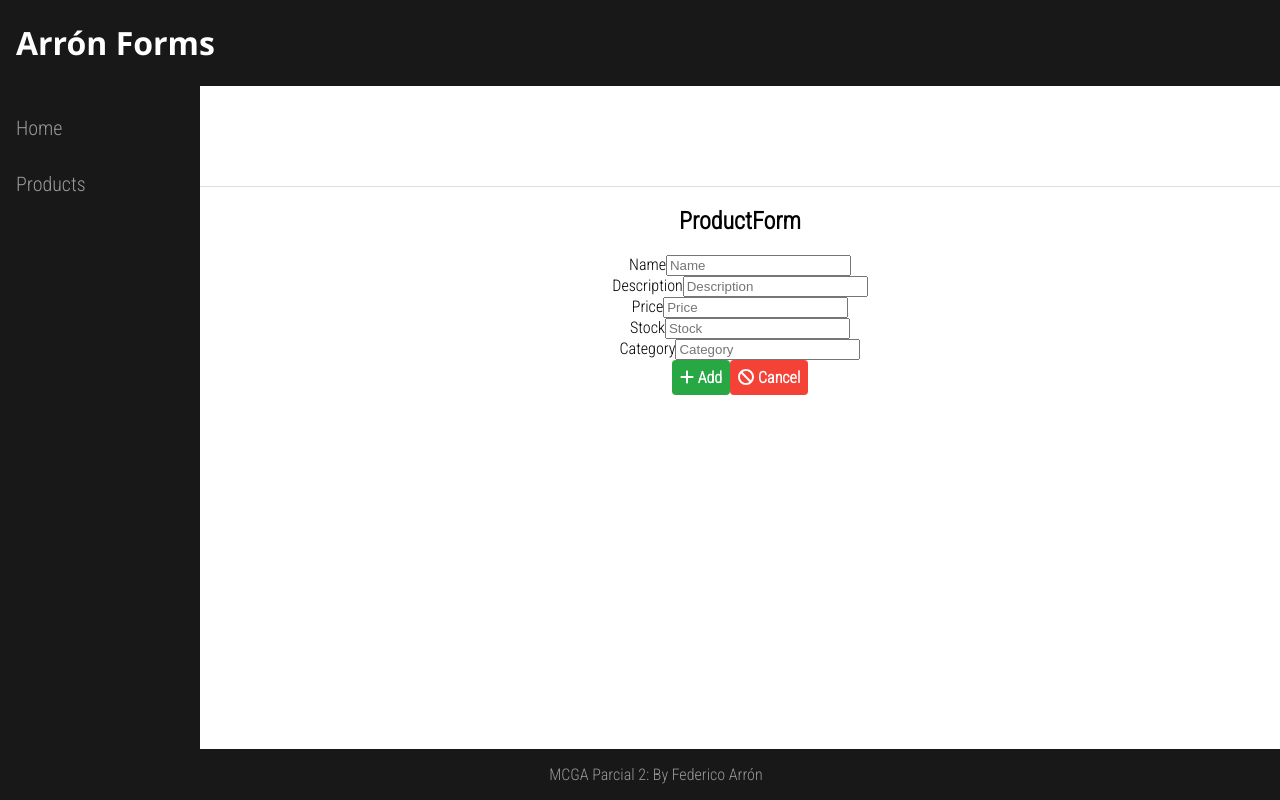
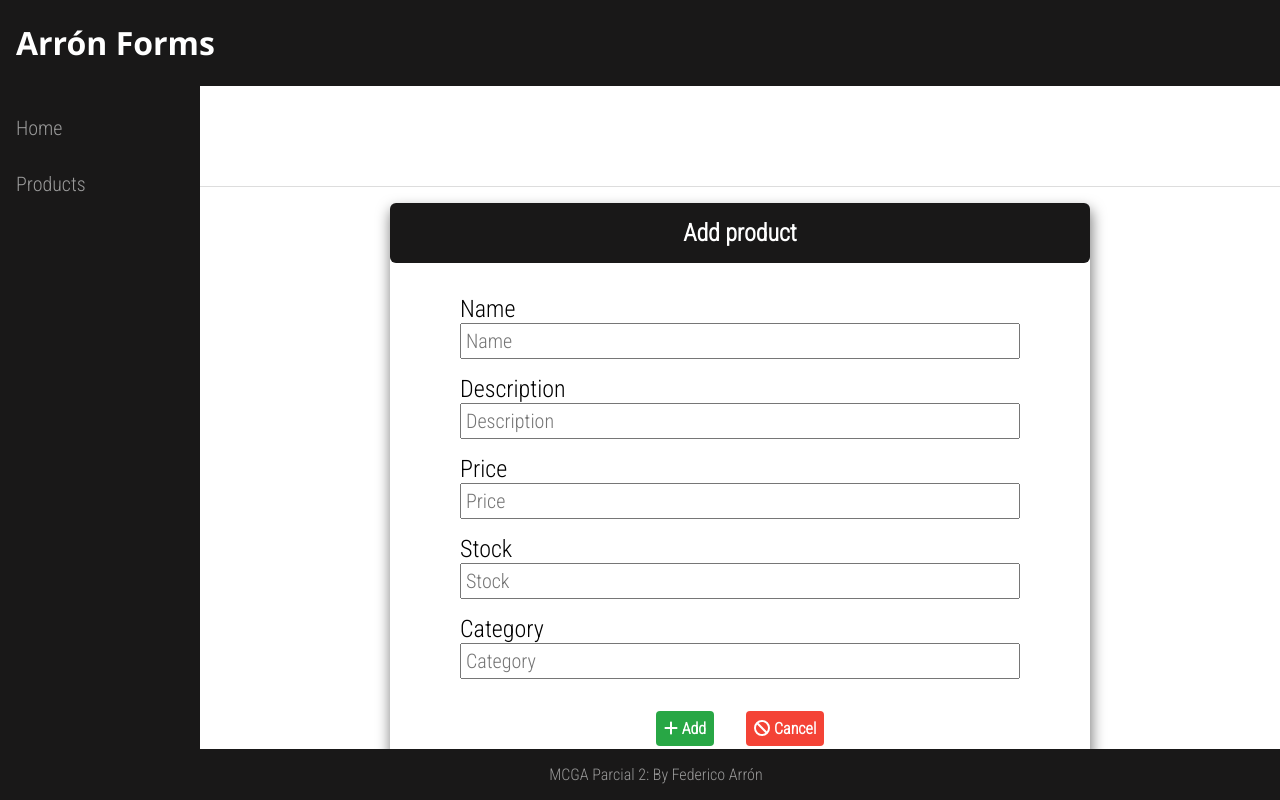
Before and after one commit to fedeargfyron/MCGA-Parcial2, a React (Create React App) app: page /products/form/1 in a window 1280 px wide. Built offline with nearby package versions, Linux system fonts and the light colour scheme; no server answers.

Commit message:
Se agregan estilos al formulario y se remueven console logs del código

```diff
--- a/src/Components/Layout/Header/index.jsx
+++ b/src/Components/Layout/Header/index.jsx
@@ -1,7 +1,6 @@
 import React from 'react'
 import styles from './header.module.css'
 const Header = () => {
-console.log(styles.header);
   return (
     <header className={styles.header}>
         <h1 className={styles.title}>Arrón Forms</h1>
--- a/src/Components/SharedComponents/Input/input.module.css
+++ b/src/Components/SharedComponents/Input/input.module.css
@@ -0,0 +1,5 @@
+.input{
+    padding: .25rem;
+    font-size: 1.25rem;
+    margin: 0;
+}
--- a/src/Components/SharedComponents/InputContainer/index.jsx
+++ b/src/Components/SharedComponents/InputContainer/index.jsx
@@ -5,7 +5,7 @@ const InputContainer = ({children, label, errors}) => {
     <div className={styles.inputContainer}>
         <label className={styles.inputLabel}>{label}</label>
         {children}
-        {errors && <p className={styles.inputLabel}>Errores!</p>}
+        {errors && <p className={styles.errorLabel}>Errores!</p>}
     </div>
   )
 }
--- a/src/Components/SharedComponents/InputContainer/inputContainer.module.css
+++ b/src/Components/SharedComponents/InputContainer/inputContainer.module.css
@@ -0,0 +1,17 @@
+.inputContainer{
+    display: flex;
+    flex-direction: column;
+    width: 80%;
+    margin: 0 auto 1rem;
+}
+
+.inputLabel{
+    font-size: 1.5rem;
+    text-align: left;
+}
+
+.errorLabel{
+    margin: 0;
+    text-align: left;
+    color: #F44336;
+}
--- a/src/Screens/ProductForm/index.jsx
+++ b/src/Screens/ProductForm/index.jsx
@@ -11,6 +11,7 @@ import { faAdd, faCancel } from '@fortawesome/free-solid-svg-icons'
 import { getProductById, postProduct, updateProduct } from '../../Store/products/thunks'
 const ProductForm = () => {
 
+    const [formTitle, setFormTitle] = useState("Add product");
     const [editForm, setEditForm] = useState(false);
     const params = useParams();
     const dispatch = useDispatch();
@@ -44,6 +45,7 @@ const ProductForm = () => {
         if(!product || !id) return;
 
         setEditForm(true);
+        setFormTitle("Edit product");
         setValue("name", product.name);
         setValue("description", product.description);
         setValue("price", product.price);
@@ -62,7 +64,7 @@ const ProductForm = () => {
 
     return (
         <form onSubmit={handleSubmit(onSubmit)} className={styles.form}>
-            <h2>ProductForm</h2>
+            <h2 className={styles.formTitle}>{formTitle}</h2>
             <InputContainer label={'Name'} errors={errors.name}>
                 <Input
                     register={register}
--- a/src/Screens/ProductForm/productForm.module.css
+++ b/src/Screens/ProductForm/productForm.module.css
@@ -0,0 +1,21 @@
+.form{
+    min-width: 700px;
+    box-shadow: 1px 7px 14px 1px rgba(0,0,0,0.5);
+    -webkit-box-shadow: 1px 7px 14px 1px rgba(0,0,0,0.5);
+    -moz-box-shadow: 1px 7px 14px 1px rgba(0,0,0,0.5);
+    border-radius: 6px;
+    margin-top: 1rem;
+    justify-content: center;
+}
+
+.formTitle{
+    background: #191818;
+    color: white;
+    padding: 1rem;
+    margin: 0 0 2rem 0;
+    border-radius: 6px;
+}
+
+.buttonContainer > *{
+    margin: 1rem;
+}
--- a/src/Store/products/thunks.js
+++ b/src/Store/products/thunks.js
@@ -72,7 +72,6 @@ export const postProduct = (body) => async (dispatch) => {
 
         dispatch(postProductSuccess(json));
     } catch (error) {
-        console.log(error);
         dispatch(postProductError(error.toString()));
     }
 };
@@ -93,7 +92,6 @@ export const updateProduct = (id, body) => async (dispatch) => {
 
         dispatch(putProductSuccess(json));
     } catch (error) {
-        console.log(error);
         dispatch(putProductError(error.toString()));
     }
 };
--- a/src/index.css
+++ b/src/index.css
@@ -8,7 +8,7 @@ body {
   -moz-osx-font-smoothing: grayscale;
 }
 
-button{
+button, input{
   font-family: 'Roboto Condensed', -apple-system, BlinkMacSystemFont, 'Segoe UI', 'Roboto', 'Oxygen',
     'Ubuntu', 'Cantarell', 'Fira Sans', 'Droid Sans', 'Helvetica Neue', sans-serif;
 }
```
